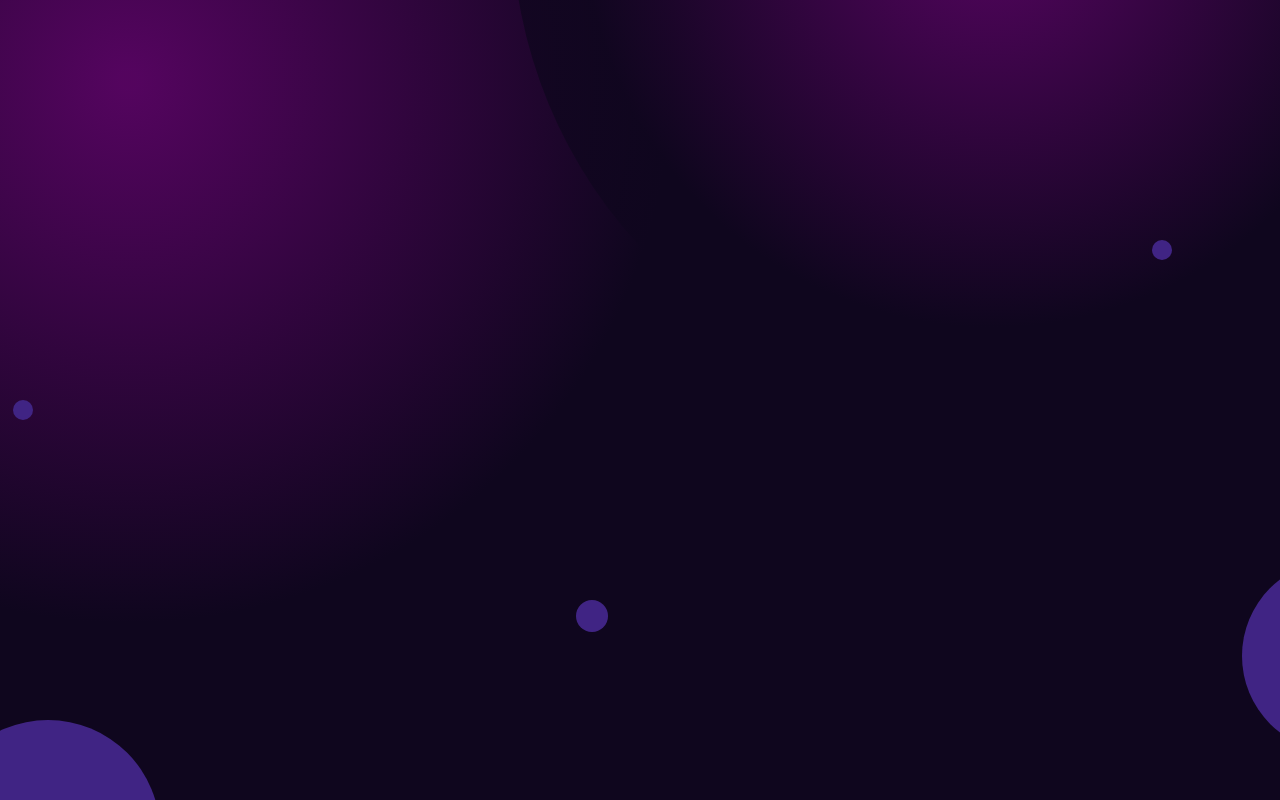
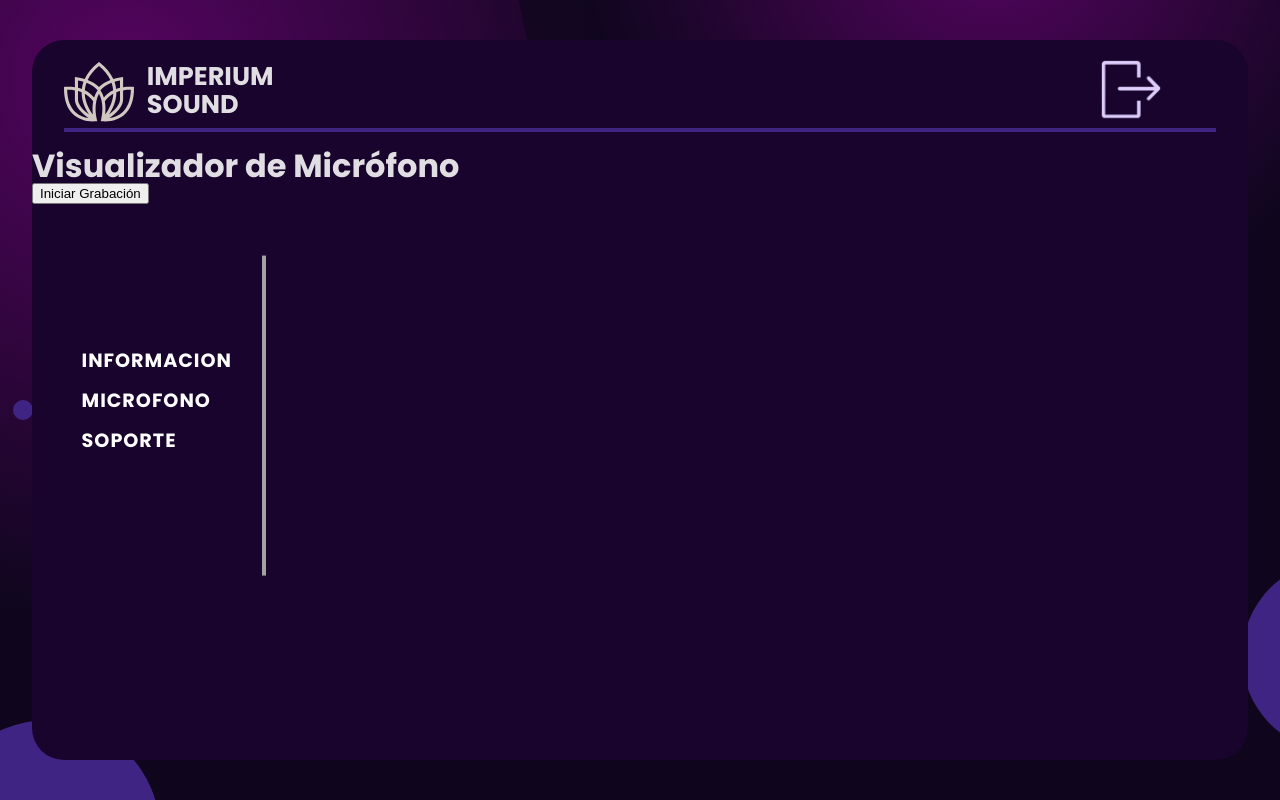
Before and after one commit to xMDxKevin/ImperiumSound-frontend, a React (Vite) app: page /microConfig in a window 1280 px wide. Before the commit this address had no page. Built offline with nearby package versions, Linux system fonts and the light colour scheme.

Commit message:
Se agrega Panel del micro Primera Prueba

```diff
--- a/src/App.tsx
+++ b/src/App.tsx
@@ -12,6 +12,10 @@ import Feedback from "./paginas/Feedback";
 import Caracteristicas from "./paginas/Caracteristicas";
 import PagInicio from "./paginas/Inicio";
 import Cuenta from "./paginas/PanelUsuario";
+import MicroUP from "./paginas/MicroUP";
+import SoporteUp from "./paginas/SoporteUP";
+
+
 function App() {
   return (
     <>
@@ -28,6 +32,8 @@ function App() {
           <Route path="/caracteristicas" element={<Caracteristicas/>} />
           <Route path="/inicio" element={<PagInicio/>} />
           <Route path="/cuenta" element={<Cuenta/>}></Route>
+          <Route path="/microConfig" element={<MicroUP/>}></Route>
+          <Route path="/soporte" element={<SoporteUp/>}></Route>
         </Routes>
       </Router>
     </>
--- a/src/componetes/BarraUser.tsx
+++ b/src/componetes/BarraUser.tsx
@@ -1,13 +1,18 @@
 import "../styles/User.css"
+import { useNavigate } from "react-router-dom";
 
 function BarraUser() {
+    const navegar = useNavigate();
+    const Microfono = "/microConfig";
+    const Soporte = "/soporte";
+    const Info = "/cuenta";
     return(
         <>
         <div className="ContenedorListaUser">
             <ul>
-                <a href=""><li id="ListaUser"><h1>INFORMACION</h1></li></a>
-                <a href=""><li id="ListaUser"><h1>TEMA</h1></li></a>
-                <a href=""><li id="ListaUser"><h1>MICROFONO</h1></li></a>
+                <a onClick={() => navegar(Info)}>{" "}<li id="ListaUser"><h1>INFORMACION</h1></li></a>
+                <a onClick={() => navegar(Microfono)}>{" "}<li id="ListaUser"><h1>MICROFONO</h1></li></a>
+                <a onClick={() => navegar(Soporte)}>{" "}<li id="ListaUser"><h1>SOPORTE</h1></li></a>
             </ul>
                 <div className="Linea"></div>
                     <div className="ContenedorTxtUser">
--- /dev/null
+++ b/src/componetes/MicroPrueba.tsx
@@ -0,0 +1,67 @@
+import React, { useRef, useState } from 'react';
+
+declare global {
+    interface Window {
+        webkitAudioContext: typeof AudioContext;
+    }
+}
+
+const AudioRecorder: React.FC = () => {
+    const [isRecording, setIsRecording] = useState(false);
+    const [audioURL, setAudioURL] = useState<string | null>(null);
+    const mediaRecorderRef = useRef<MediaRecorder | null>(null);
+    const audioCtxRef = useRef<AudioContext | null>(null);
+
+    const startRecording = async () => {
+        try {
+            const stream = await navigator.mediaDevices.getUserMedia({ audio: true });
+            audioCtxRef.current = new (window.AudioContext || window.webkitAudioContext)();
+            mediaRecorderRef.current = new MediaRecorder(stream);
+
+            const audioChunks: BlobPart[] = [];
+            mediaRecorderRef.current.ondataavailable = (event) => {
+                audioChunks.push(event.data);
+            };
+
+            mediaRecorderRef.current.onstop = () => {
+                const audioBlob = new Blob(audioChunks, { type: 'audio/wav' });
+                const url = URL.createObjectURL(audioBlob);
+                setAudioURL(url);
+            };
+
+            mediaRecorderRef.current.start();
+            setIsRecording(true);
+        } catch (error) {
+            console.error("Error al acceder al micrófono:", error);
+        }
+    };
+
+    const stopRecording = () => {
+        if (mediaRecorderRef.current) {
+            mediaRecorderRef.current.stop();
+        }
+        setIsRecording(false);
+    };
+
+    const playAudio = () => {
+        if (audioURL) {
+            const audio = new Audio(audioURL);
+            audio.play();
+        }
+    };
+
+    return (
+        <div>
+            <button onClick={isRecording ? stopRecording : startRecording}>
+                {isRecording ? 'Detener Grabación' : 'Iniciar Grabación'}
+            </button>
+            {audioURL && (
+                <div>
+                    <button onClick={playAudio}>Reproducir Audio Grabado</button>
+                </div>
+            )}
+        </div>
+    );
+};
+
+export default AudioRecorder;
--- /dev/null
+++ b/src/paginas/MicroUP.tsx
@@ -0,0 +1,41 @@
+import "../styles/User.css"
+import UpsiteUser from "../componetes/Upsite_User";
+import MicrophoneVisualizer from "../componetes/MicroPrueba";
+import { useNavigate } from "react-router-dom";
+
+function MicroUP (){
+    return(
+        <>
+        <div className="ContainerUser">
+    <UpsiteUser/>
+    <div className="ContainerContenidoUser">
+        <NavUser/>
+        <div>
+            <h1>Visualizador de Micrófono</h1>
+            <MicrophoneVisualizer></MicrophoneVisualizer>
+        </div>
+    </div>
+  </div>
+        </>
+    )
+}
+export default MicroUP;
+
+export function NavUser(){
+    const navegar = useNavigate();
+    const Microfono = "/microConfig";
+    const Soporte = "/soporte";
+    const Info = "/cuenta";
+    return(
+        <>
+        <div className="ContenedorListaUser">
+            <ul>
+                <a onClick={() => navegar(Info)}>{" "}<li id="ListaUser"><h1>INFORMACION</h1></li></a>
+                <a onClick={() => navegar(Microfono)}>{" "}<li id="ListaUser"><h1>MICROFONO</h1></li></a>
+                <a onClick={() => navegar(Soporte)}>{" "}<li id="ListaUser"><h1>SOPORTE</h1></li></a>
+            </ul>
+                <div className="Linea"></div>
+        </div>
+        </>
+    )
+}
--- /dev/null
+++ b/src/paginas/SoporteUP.tsx
@@ -0,0 +1,8 @@
+function SoporteUp() {
+
+    return(
+        <>
+        </>
+    )
+}
+export default SoporteUp;
```
